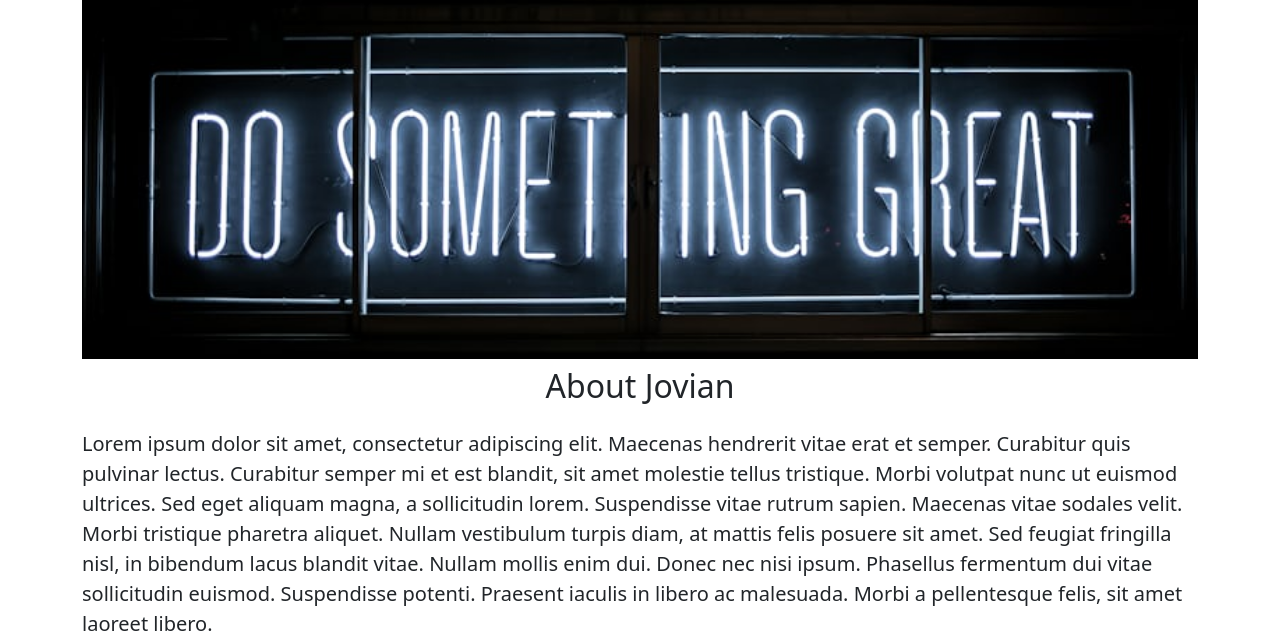
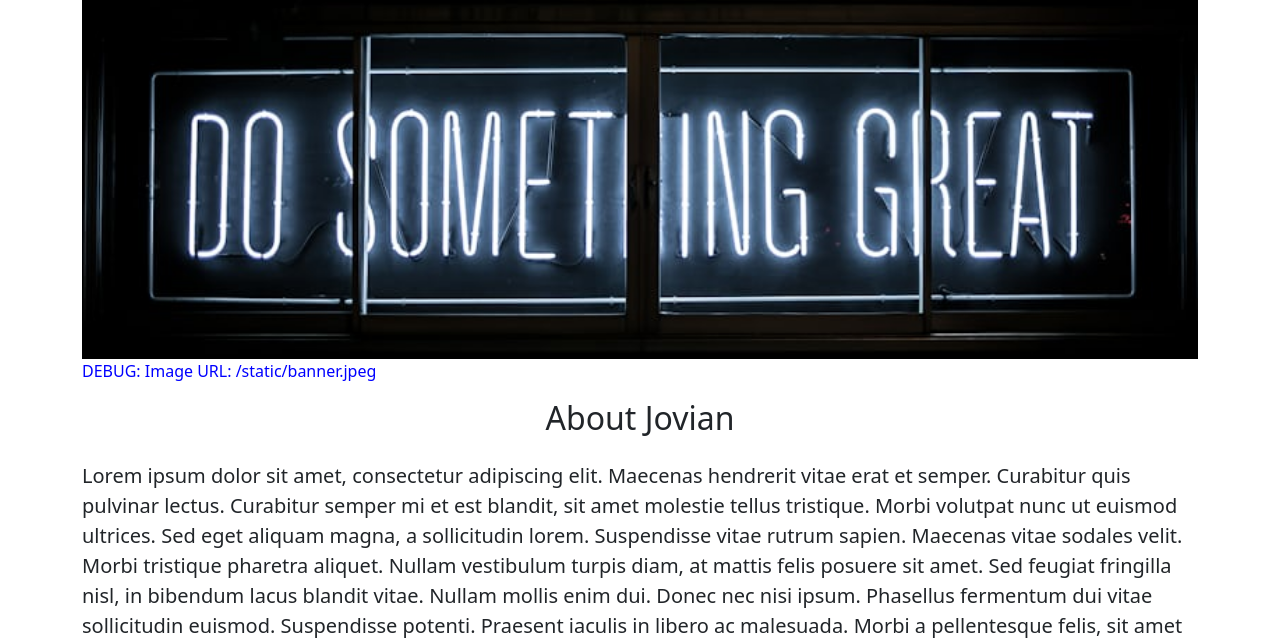
Before and after one commit to Eyob49/Jovian-careers-website-v22, a Flask app: page / in a window 1280 px wide. Shown: the part 81-719 px from the top of the page. Run offline with Flask 3, Linux system fonts and the light colour scheme.

Commit message:
Debug checking

```diff
--- a/templates/Home.html
+++ b/templates/Home.html
@@ -17,6 +17,7 @@
     <div class="container">
     <h1 class="text-center mt-2 mb-4">{{company_name}} Careers</h1>
     <img src="{{ url_for('static', filename='banner.jpeg') }}" class="img-fluid" id="banner" alt="Jovian careers banner">
+      <p style="color: blue;">DEBUG: Image URL: {{ url_for('static', filename='banner.jpeg') }}</p>
     <h2 class="text-center mt-2 mb-4">About Jovian</h2>
     <p class="lead">Lorem ipsum dolor sit amet, consectetur adipiscing elit. Maecenas hendrerit vitae erat et semper. Curabitur quis pulvinar lectus. Curabitur semper mi et est blandit, sit amet molestie tellus tristique. Morbi volutpat nunc ut euismod ultrices. Sed eget aliquam magna, a sollicitudin lorem. Suspendisse vitae rutrum sapien. Maecenas vitae sodales velit. Morbi tristique pharetra aliquet. Nullam vestibulum turpis diam, at mattis felis posuere sit amet. Sed feugiat fringilla nisl, in bibendum lacus blandit vitae. Nullam mollis enim dui. Donec nec nisi ipsum. Phasellus fermentum dui vitae sollicitudin euismod. Suspendisse potenti. Praesent iaculis in libero ac malesuada. Morbi a pellentesque felis, sit amet laoreet libero.</p>
 
```
